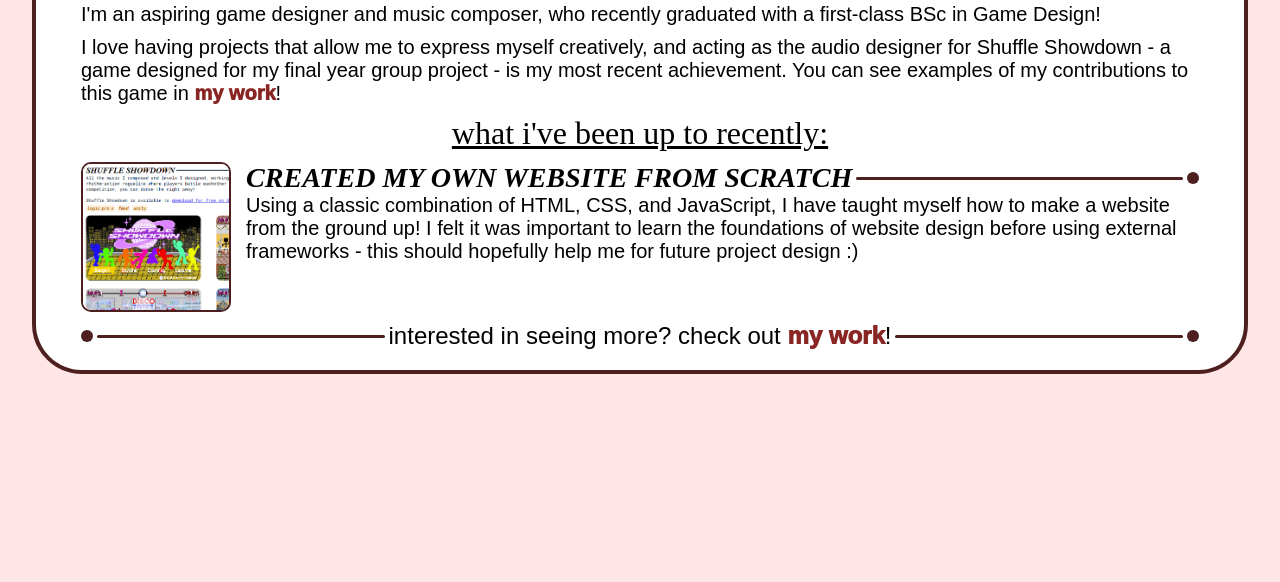
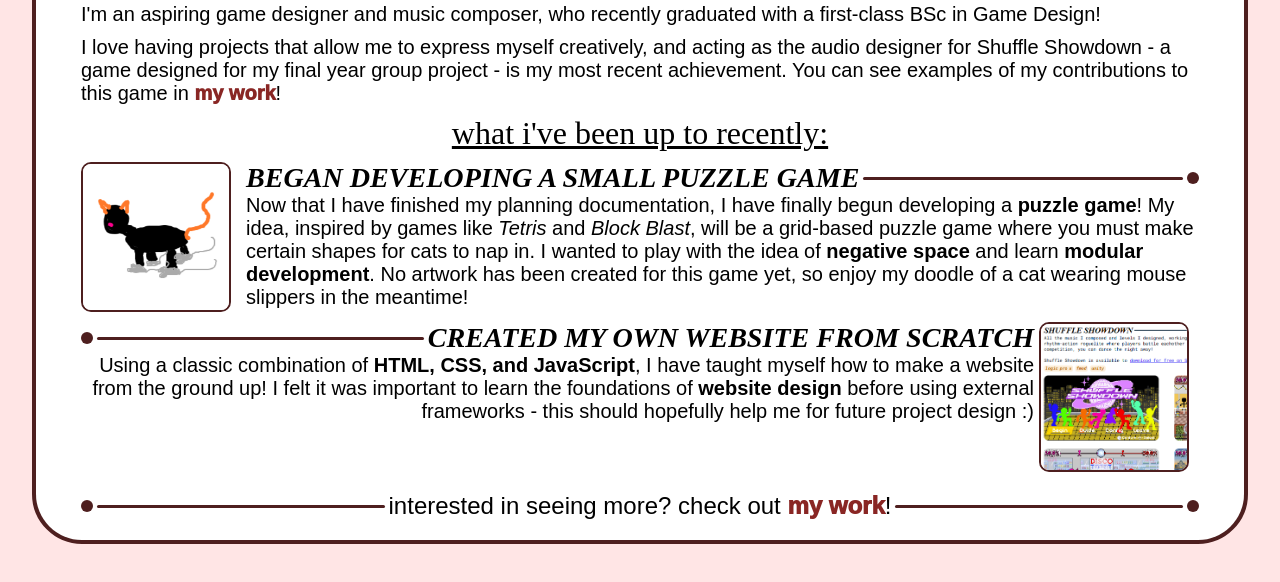
Before and after one commit to hunt-rachel/portfolio-website, a plain HTML site: page about.html in a window 1280 px wide. Shown: the part 160-742 px from the top of the page. Drawn offline with Linux system fonts and the light colour scheme.

Commit message:
Added new cat puzzle game to about section

```diff
--- a/about.html
+++ b/about.html
@@ -53,24 +53,30 @@
             <!--update 1-->
             <update-section
             direction="row"
-            image="../portfolio pictures/website square.png"
-            headerTxt="CREATED MY OWN WEBSITE FROM SCRATCH"
+            image="../portfolio pictures/cat with mouse slippers.png"
+            headerTxt="BEGAN DEVELOPING A SMALL PUZZLE GAME"
             updateTxt=
-            "Using a classic combination of HTML, CSS, and JavaScript,
-            I have taught myself how to make a website from the ground up!
-            I felt it was important to learn the foundations of website design before using external frameworks
-            - this should hopefully help me for future project design :)"
+            "Now that I have finished my planning documentation, I have finally begun developing a <b>puzzle game</b>!
+            My idea, inspired by games like <i>Tetris</i> and <i>Block Blast</i>, will be a grid-based puzzle game where
+            you must make certain shapes for cats to nap in.
+            I wanted to play with the idea of <b>negative space</b> and learn <b>modular development</b>.
+            No artwork has been created for this game yet, so enjoy my doodle of a cat wearing mouse slippers in the meantime!"
             tAlign="leftTxt">
+            <div class="gap10"></div>
             </update-section>
 
             <!--update 2-->
-            <!--<update-section
+            <update-section
             direction="rRow"
-            image="75px square.png"
-            headerTxt="UPDATE TITLE"
-            updateTxt="update test text!!!"
+            image="../portfolio pictures/website square.png"
+            headerTxt="CREATED MY OWN WEBSITE FROM SCRATCH"
+            updateTxt="Using a classic combination of <b>HTML, CSS, and JavaScript</b>,
+            I have taught myself how to make a website from the ground up!
+            I felt it was important to learn the foundations of <b>website design</b> before using external frameworks
+            - this should hopefully help me for future project design :)"
             tAlign="rightTxt">
-            </update-section>-->
+            <div class="gap10"></div>
+            </update-section>
 
             <!--update 3-->
             <!--<update-section
@@ -79,6 +85,7 @@
             headerTxt="UPDATE TITLE"
             updateTxt="update test text!!!"
             tAlign="leftTxt">
+            <div class="gap10"></div>
             </update-section>-->
           </div>
 
```
Also changed, not shown: portfolio pictures/cat with mouse slippers.png (added).
